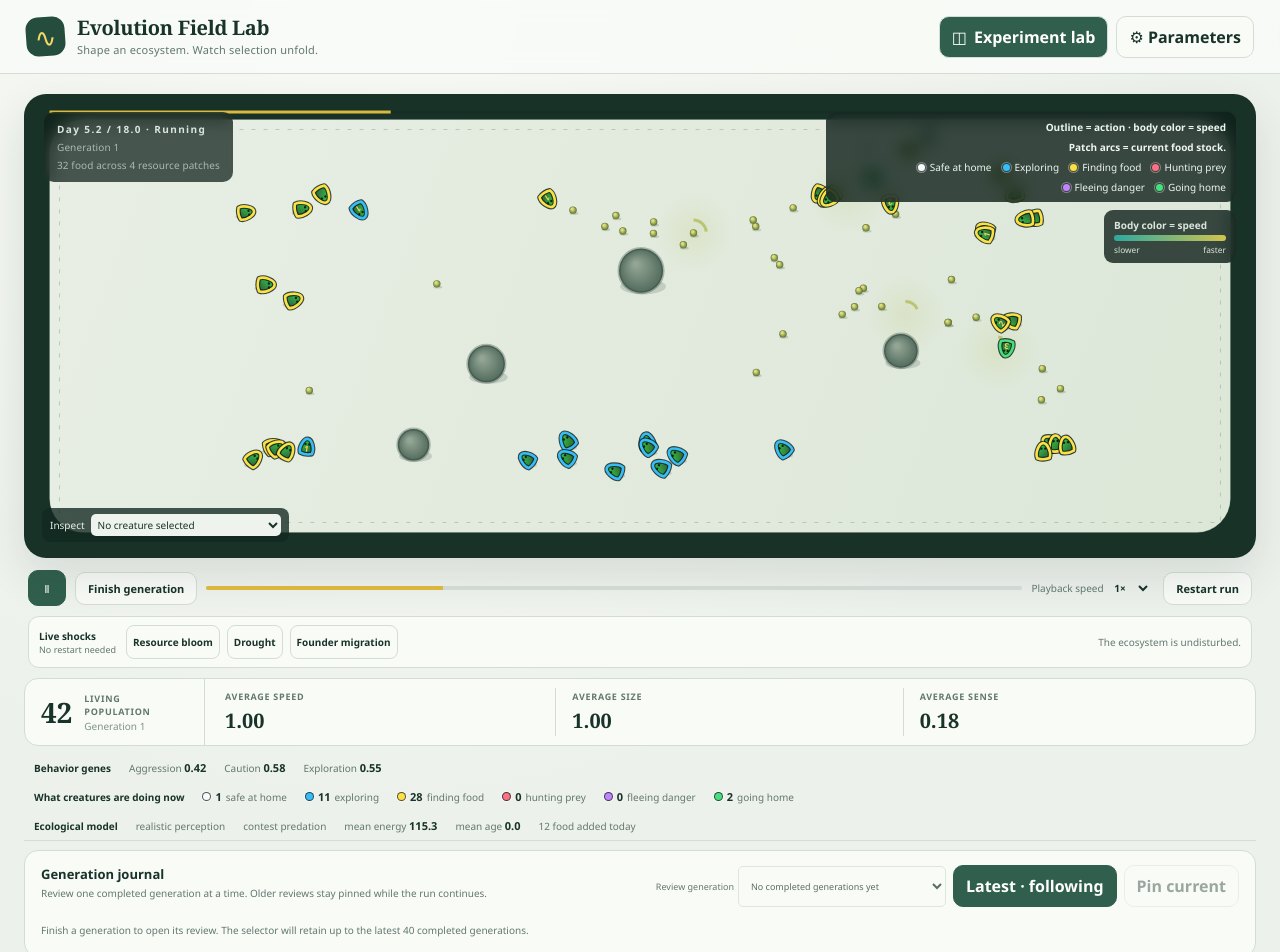
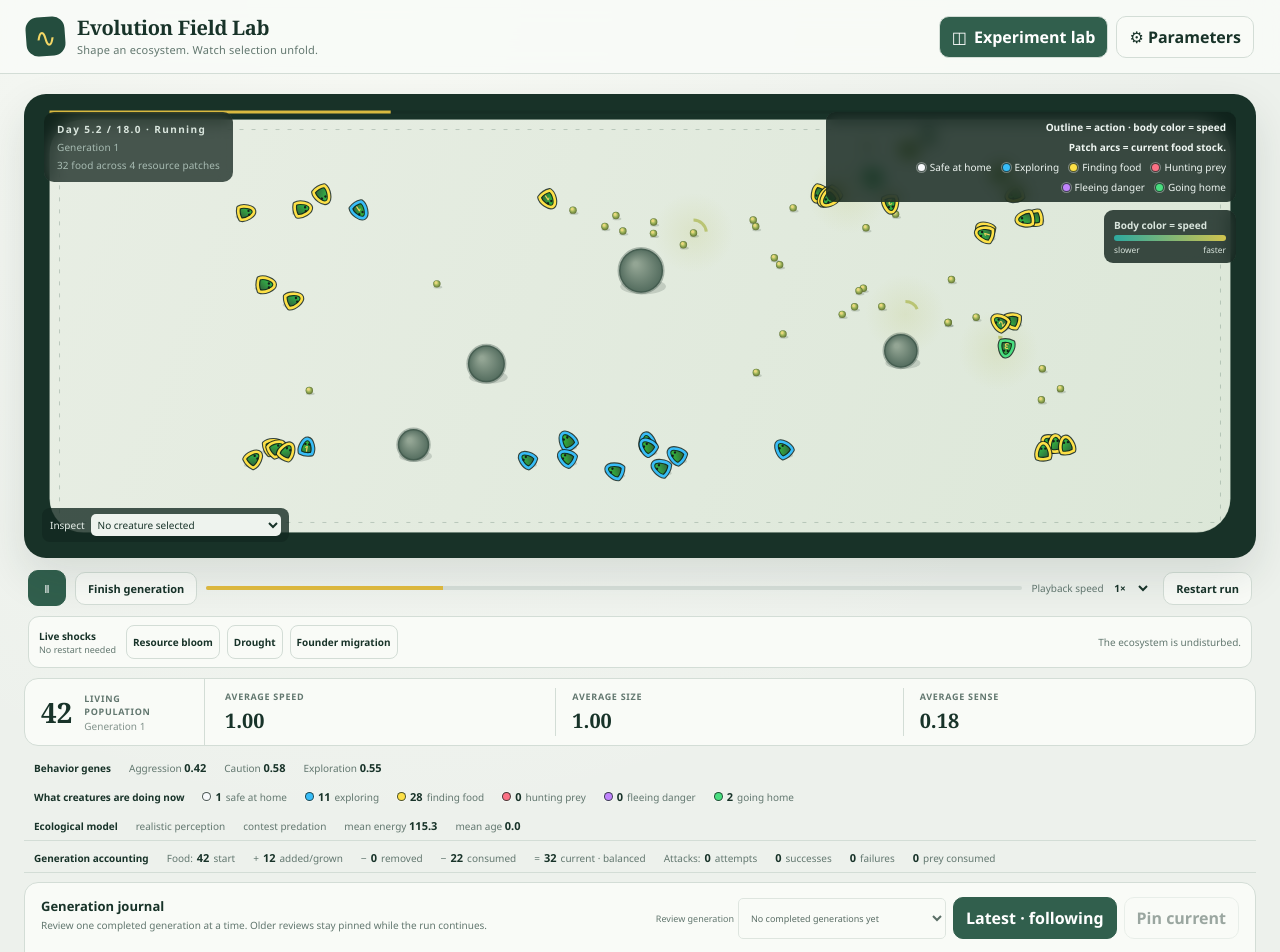
Before and after one commit to philippmch/SimSim, a React (Vite) app: page / in a window 1280 px wide. Shown: the top 952 px of the page. Built offline with nearby package versions, Linux system fonts and the light colour scheme.

Commit message:
feat: show live generation accounting

```diff
--- a/src/App.tsx
+++ b/src/App.tsx
@@ -2,6 +2,7 @@ import { lazy, Suspense, useCallback, useEffect, useRef, useState } from 'react'
 import { ARENA_PATCH_STOCK_KEY, ARENA_SELECTED_OVERLAY_KEY, ArenaCanvas, arenaPlaybackStatus, CREATURE_STATE_METADATA, formatArenaDayProgress } from './components/ArenaCanvas'
 import type { CreatureState } from './components/ArenaCanvas'
 import { BehaviorHistory, buildHistoryTimeline, Histogram, HistoryChart, summarizeDistribution } from './components/Charts'
+import { GenerationAccounting } from './components/GenerationAccounting'
 import { createWorld, getLineageAnalytics, getModeCounts, getStats } from './simulation/engine'
 import { defaultConfig,MAX_FOOD,MAX_POPULATION, sanitizeConfig } from './simulation/config'
 import { createController } from './simulation/controller'
@@ -163,7 +164,8 @@ function App(){
             <strong>Behavior genes</strong><span>Aggression <b>{stats.avgAggression.toFixed(2)}</b></span><span>Caution <b>{stats.avgCaution.toFixed(2)}</b></span><span>Exploration <b>{stats.avgExploration.toFixed(2)}</b></span>
           </div>
           <div className="mode-line activity-line" aria-label={`What creatures are doing now. ${living} living creatures total.`}><strong>What creatures are doing now</strong>{creatureStates.map(([state,metadata])=><span key={state}><i aria-hidden="true" style={{backgroundColor:metadata.color}}/><b>{stateCounts[state]}</b> {metadata.label.toLowerCase()}</span>)}</div>
-          <div className="ecology-line" aria-label="Current model and energy statistics"><strong>{world.config.ecologyMode==='energy-regrowth'?'Ecological model':'Classic model'}</strong><span>{world.config.perceptionMode} perception</span><span>{world.config.predationMode} predation</span><span>mean energy <b>{stats.avgEnergy.toFixed(1)}</b></span><span>mean age <b>{stats.avgAge.toFixed(1)}</b></span><span>{world.dayFoodProduced} food added today</span>{world.dayFoodRemoved>0&&<span>{world.dayFoodRemoved} removed by drought</span>}</div>
+          <div className="ecology-line" aria-label="Current model and energy statistics"><strong>{world.config.ecologyMode==='energy-regrowth'?'Ecological model':'Classic model'}</strong><span>{world.config.perceptionMode} perception</span><span>{world.config.predationMode} predation</span><span>mean energy <b>{stats.avgEnergy.toFixed(1)}</b></span><span>mean age <b>{stats.avgAge.toFixed(1)}</b></span></div>
+          <GenerationAccounting world={world}/>
           <Suspense fallback={<section className="evolution-story generation-journal" aria-busy="true"><p className="journal-empty" role="status">Opening generation journal…</p></section>}><GenerationJournal ledgers={world.ledger} events={world.events} requestedGeneration={requestedGeneration} onRequestedGenerationChange={setRequestedGeneration}/></Suspense>
           <section className="evolution-story" aria-labelledby="evolution-story-title">
             <div className="story-head"><div><h2 id="evolution-story-title">Current population · lineages</h2><p>Live lineage data: who is here now. Historical outcomes and selection live in the journal above.</p></div><dl><div><dt>Living lineages</dt><dd>{lineage.livingLineages}</dd></div><div><dt>Effective diversity</dt><dd>{lineage.effectiveDiversity.toFixed(2)}</dd></div></dl></div>
--- /dev/null
+++ b/src/components/GenerationAccounting.tsx
@@ -0,0 +1,83 @@
+import type { World } from '../simulation/types'
+
+export interface GenerationAccountingInput {
+  predationMode: World['config']['predationMode']
+  generationFoodStart: number
+  dayFoodProduced: number
+  dayFoodRemoved: number
+  dayFoodConsumed: number
+  foodCount: number
+  dayAttackAttempts: number
+  dayAttackSuccesses: number
+  dayAttackFailures: number
+  dayPreyConsumed: number
+}
+
+export interface GenerationAccountingSummary {
+  foodStart: number
+  foodAdded: number
+  foodRemoved: number
+  foodConsumed: number
+  expectedFood: number
+  currentFood: number
+  foodBalanced: boolean
+  attackAttempts: number
+  attackSuccesses: number
+  attackFailures: number
+  attackContested: number | null
+  preyConsumed: number
+}
+
+export function summarizeGenerationAccounting(world: GenerationAccountingInput): GenerationAccountingSummary {
+  const foodStart = world.generationFoodStart
+  const foodAdded = world.dayFoodProduced
+  const foodRemoved = world.dayFoodRemoved
+  const foodConsumed = world.dayFoodConsumed
+  const expectedFood = foodStart + foodAdded - foodRemoved - foodConsumed
+  const currentFood = world.foodCount
+  return {
+    foodStart,
+    foodAdded,
+    foodRemoved,
+    foodConsumed,
+    expectedFood,
+    currentFood,
+    foodBalanced: expectedFood === currentFood,
+    attackAttempts: world.dayAttackAttempts,
+    attackSuccesses: world.dayAttackSuccesses,
+    attackFailures: world.dayAttackFailures,
+    attackContested: world.predationMode === 'threshold' ? Math.max(0, world.dayAttackAttempts - world.dayAttackSuccesses - world.dayAttackFailures) : null,
+    preyConsumed: world.dayPreyConsumed,
+  }
+}
+
+export function formatFoodAccounting(summary: GenerationAccountingSummary): string {
+  const equation = `${summary.foodStart} start + ${summary.foodAdded} added/grown − ${summary.foodRemoved} removed − ${summary.foodConsumed} consumed = ${summary.currentFood} current`
+  return summary.foodBalanced ? `${equation} · balanced` : `${equation} · expected ${summary.expectedFood} · check counters`
+}
+
+export function formatGenerationAccountingAriaLabel(generation: number, summary: GenerationAccountingSummary): string {
+  const balance = summary.foodBalanced ? 'Food counters balance.' : `Food counters do not balance; expected ${summary.expectedFood} but current food is ${summary.currentFood}. Check the counters.`
+  const contested = summary.attackContested===null ? '' : `, ${summary.attackContested} threshold claim ${summary.attackContested===1?'collision':'collisions'}`
+  return `Generation ${generation} accounting. Food: ${formatFoodAccounting(summary)}. ${balance} Combat: ${summary.attackAttempts} attack attempts, ${summary.attackSuccesses} successes, ${summary.attackFailures} failures${contested}, ${summary.preyConsumed} prey consumed.`
+}
+
+export function GenerationAccounting({ world }: { world: World }) {
+  const summary = summarizeGenerationAccounting({
+    predationMode: world.config.predationMode,
+    generationFoodStart: world.generationFoodStart,
+    dayFoodProduced: world.dayFoodProduced,
+    dayFoodRemoved: world.dayFoodRemoved,
+    dayFoodConsumed: world.dayFoodConsumed,
+    foodCount: world.food.length,
+    dayAttackAttempts: world.dayAttackAttempts,
+    dayAttackSuccesses: world.dayAttackSuccesses,
+    dayAttackFailures: world.dayAttackFailures,
+    dayPreyConsumed: world.dayPreyConsumed,
+  })
+  return <div className="ecology-line activity-line" role="group" aria-label={formatGenerationAccountingAriaLabel(world.generation, summary)}>
+    <strong>Generation accounting</strong>
+    <span>Food: <b>{summary.foodStart}</b> start</span><span>+ <b>{summary.foodAdded}</b> added/grown</span><span>− <b>{summary.foodRemoved}</b> removed</span><span>− <b>{summary.foodConsumed}</b> consumed</span><span>= <b>{summary.currentFood}</b> current · {summary.foodBalanced?'balanced':<>expected <b>{summary.expectedFood}</b> · check counters</>}</span>
+    <span>Attacks: <b>{summary.attackAttempts}</b> attempts</span><span><b>{summary.attackSuccesses}</b> successes</span><span><b>{summary.attackFailures}</b> failures</span>{summary.attackContested!==null&&<span><b>{summary.attackContested}</b> threshold claim {summary.attackContested===1?'collision':'collisions'}</span>}<span><b>{summary.preyConsumed}</b> prey consumed</span>
+  </div>
+}
```
Also changed, not shown: 1 other file (tests, documents, lock files or other folders).
